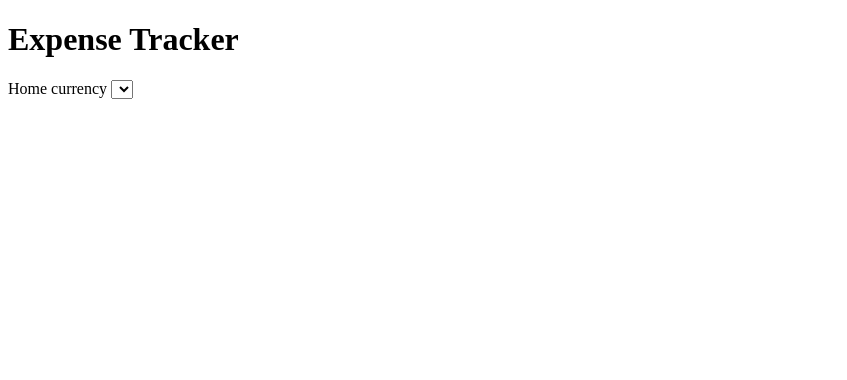
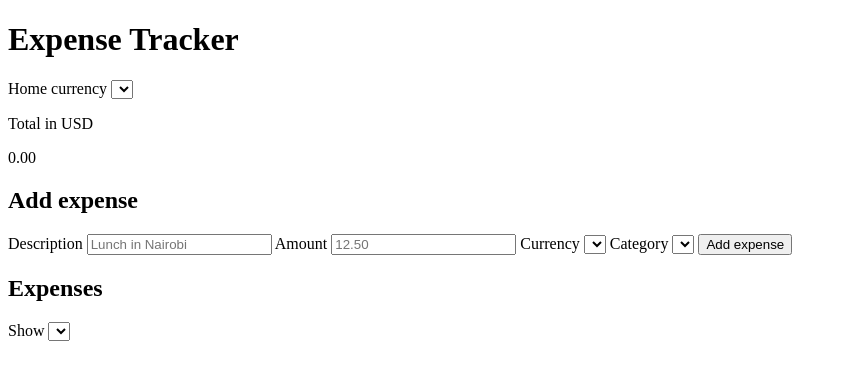
Before and after one commit to BrianMbithi1/expense_tracker, a plain HTML site: page index.html in a window 1280 px wide. Shown: the whole page, without its empty margins (0-847 px from the left). Drawn offline with Linux system fonts and the light colour scheme.

Commit message:
Complete html file

```diff
--- a/index.html
+++ b/index.html
@@ -15,3 +15,45 @@
         <select id="home-currency"></select>
       </label>
     </header>
+
+    <div id="status" class="status" role="status" aria-live="polite" hidden></div>
+
+    <section class="total" aria-label="Total spending">
+      <p class="total-label">Total in <span id="total-currency">USD</span></p>
+      <p id="total-amount" class="total-amount">0.00</p>
+      <p id="total-note" class="total-note"></p>
+    </section>
+
+    <section aria-labelledby="add-title">
+      <h2 id="add-title">Add expense</h2>
+      <form id="expense-form" class="expense-form">
+        <label>Description
+          <input id="description" type="text" required maxlength="60" placeholder="Lunch in Nairobi" />
+        </label>
+        <label>Amount
+          <input id="amount" type="number" min="0.01" step="0.01" required placeholder="12.50" />
+        </label>
+        <label>Currency
+          <select id="currency"></select>
+        </label>
+        <label>Category
+          <select id="category"></select>
+        </label>
+        <button type="submit">Add expense</button>
+      </form>
+    </section>
+
+    <section aria-labelledby="list-title">
+      <div class="list-header">
+        <h2 id="list-title">Expenses</h2>
+        <label>Show
+          <select id="filter"></select>
+        </label>
+      </div>
+      <ul id="expense-list" class="expense-list"></ul>
+    </section>
+  </main>
+
+  <script type="module" src="src/main.js"></script>
+</body>
+</html>
```
